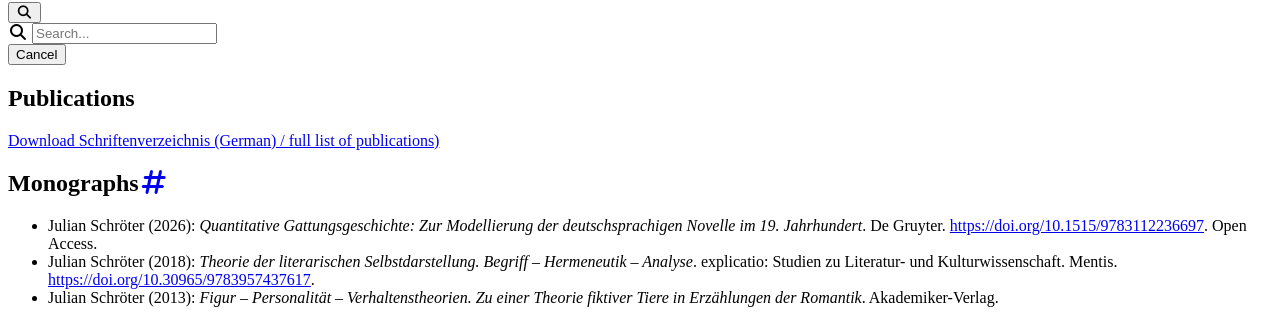
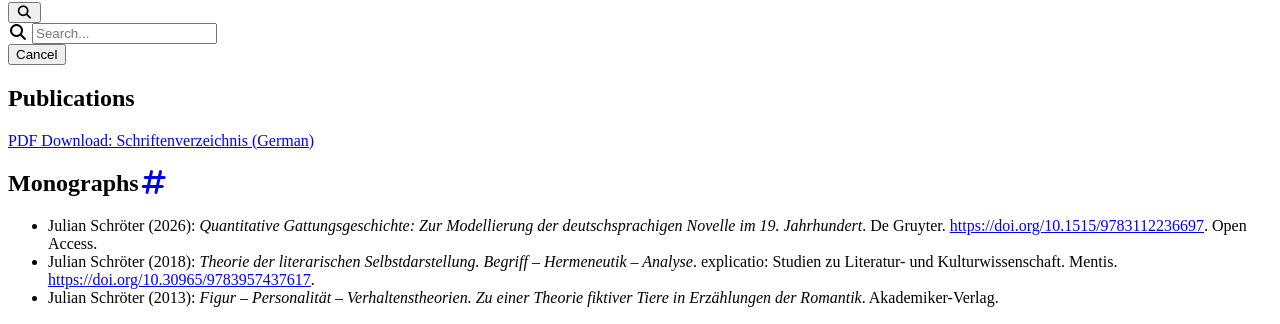
Before and after one commit to julianschroeter/julianschroeter.github.io, a Jekyll site: the page built from _tabs/publications.md, in a window 1280 px wide. Shown: the part 479-803 px from the top of the page. Built offline with Jekyll 4.4.1, drawn with Linux system fonts in a browser that asks for light colours; cached includes are drawn as plain includes; nearby versions of some CDN libraries.

Commit message:
pdf publist cv

```diff
--- a/_tabs/publications.md
+++ b/_tabs/publications.md
@@ -5,7 +5,7 @@ icon: fas fa-book
 order: 3
 ---
 
-[Download Schriftenverzeichnis (German) / full list of publications)](Schriften_Schroeter_de.pdf)
+[PDF Download: Schriftenverzeichnis (German)](/pdfs/Schriften_Schroeter_de.pdf)
 
 
 ## Monographs
```
